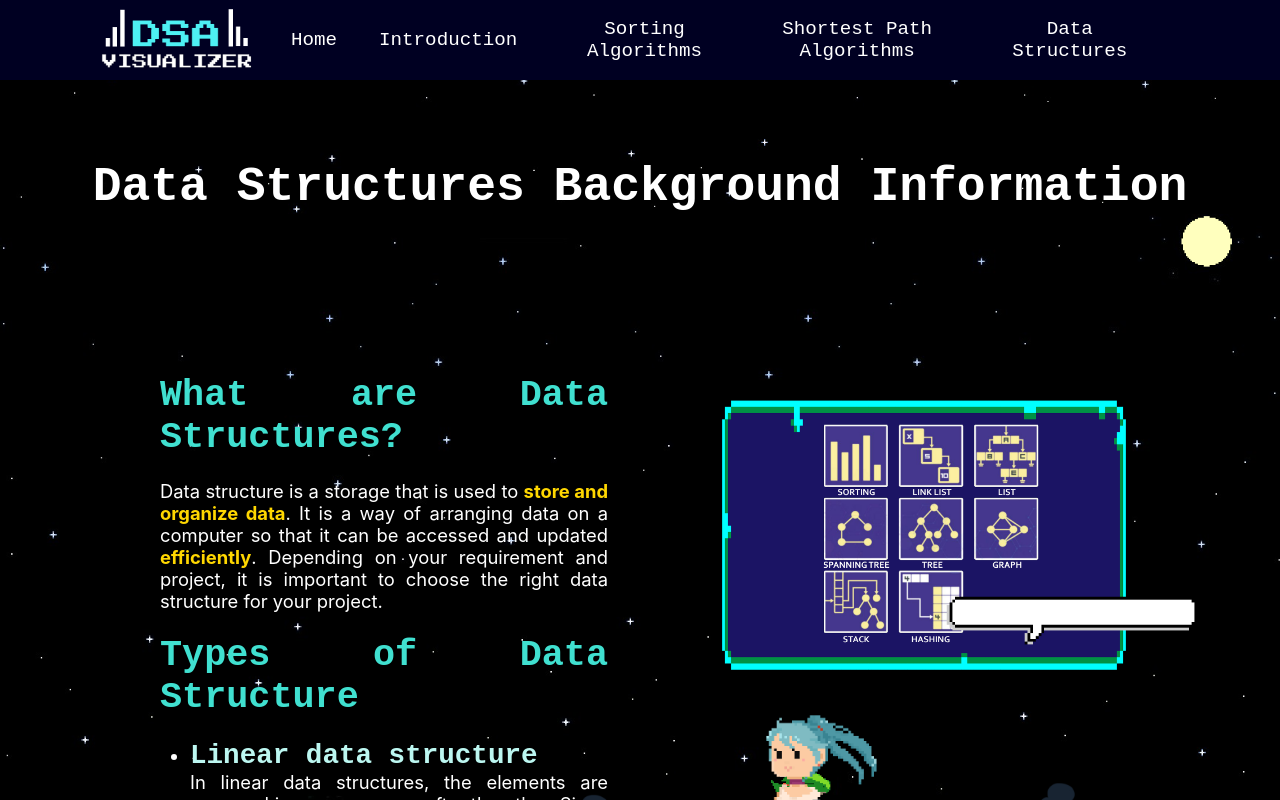
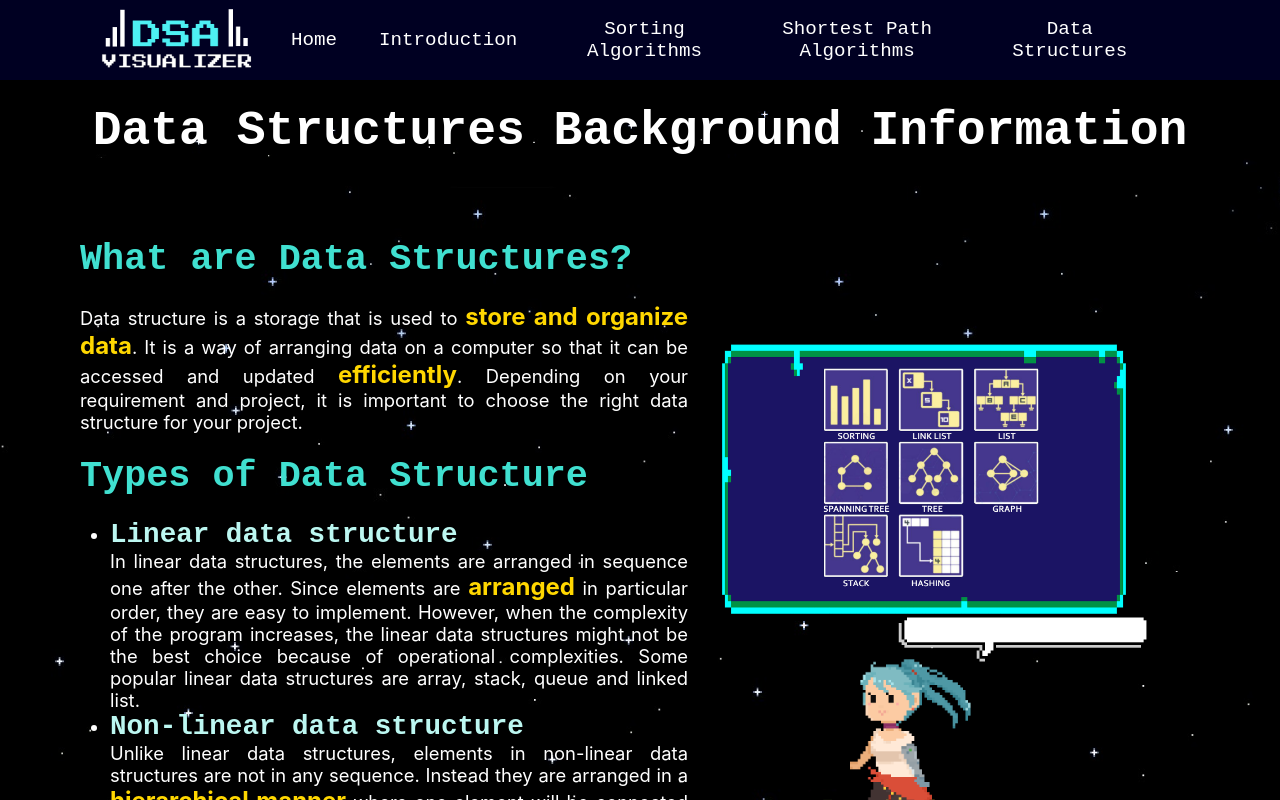
Before and after one commit to Jordiak/Visualizer, a React (Create React App) app: page /information in a window 1280 px wide. Shown: the top 800 px of the page. Built offline with nearby package versions, Linux system fonts and the light colour scheme.

Commit message:
added path distance traveled and edited grid design

```diff
--- a/src/App.css
+++ b/src/App.css
@@ -48,7 +48,7 @@
 
 }
 .InformationDivider {
-  padding-top: 10vh;
+  padding-top: 3vh;
   color: white;
   font-family: monospace;
   font-weight: bold;
@@ -89,7 +89,7 @@ h2{
   background-image: url("../src/components/images/pixel.jpg");
   background-position: center;
   background-size: cover;
-  height: 105vh;
+  height: 115vh;
 }
 
 .DataStructures {
@@ -125,7 +125,7 @@ h2{
   width: 60%;
   float:left;
   color: white;
-  padding:10rem;
+  padding:5rem;
   font-size: 1.15rem;
   /* background-image: url("../src/components/images/bluebox.png"); */
   text-align: justify;
@@ -140,8 +140,9 @@ h2{
 }
 .speechbubble1{
   position: relative;
-  left: 150px;
-  bottom: 80px;
+  float:left;
+  left: 10vw;
+  bottom: -21vh;
   width: 50%;
 }
 .speechbubble2{
@@ -153,11 +154,12 @@ h2{
 .htext{
   font-weight: bold;
   color: gold;
+  font-size: x-large;
 }
 .girl1{
   position: relative;
-  right: 350px;
-  top: 200px;
+  right: 20vw;
+  top: 25vh;
   width: 40%;
   transform: scaleX(-1);
 }
--- a/src/components/pathFindingVisualizer/Node/Node.css
+++ b/src/components/pathFindingVisualizer/Node/Node.css
@@ -8,11 +8,11 @@
 }
 
 .node-finish {
-  background-color: rgb(192, 43, 43);
+  background-color: rgb(243, 17, 17);
 }
 
 .node-start {
-  background-color: rgb(83, 83, 238);
+  background-color: rgb(32, 32, 255);
 }
 
 .node-visited {
@@ -34,22 +34,22 @@
   }
 
   50% {
-    background-color: rgba(217, 17, 187, 0.75);
+    background-color:rgb(224,144,223, 0.75);
   }
 
   75% {
     transform: scale(1.2);
-    background-color: rgba(34, 17, 217, 0.75);
+    background-color: rgb(164,76,211, 0.75);
   }
 
   100% {
     transform: scale(1);
-    background-color: rgba(0, 218, 69, 0.75);
+    background-color: rgb(53,0,117);
   }
 }
 
 .node-wall {
-  background-color: rgba(255, 255, 255, 0.829);
+  background-color: rgba(197, 229, 231, 0.829);
 }
 
 .node-shortest-path {
@@ -66,16 +66,16 @@
 @keyframes shortestPath {
   0% {
     transform: scale(0.6);
-    background-color: rgb(255, 254, 106);
+    background-color: rgb(3,89,86);
   }
 
   50% {
     transform: scale(1.2);
-    background-color: rgb(255, 254, 106);
+    background-color: rgb(0,145,124);
   }
 
   100% {
     transform: scale(1);
-    background-color: rgb(255, 254, 106);
+    background-color: rgb(18, 187, 187);
   }
 }
--- a/src/components/pathFindingVisualizer/PathfindingVisualizer.css
+++ b/src/components/pathFindingVisualizer/PathfindingVisualizer.css
@@ -20,4 +20,12 @@ button {
 
 table {
   width: 100%;
+  padding-bottom: 10rem;
 }
+
+.textDistance{
+  color: white;
+  font-weight:800;
+  font-size: larger;
+  font-family: 'Courier New', Courier, monospace;
+}
--- a/src/components/pathFindingVisualizer/PathfindingVisualizer.jsx
+++ b/src/components/pathFindingVisualizer/PathfindingVisualizer.jsx
@@ -5,6 +5,8 @@ import {dfs} from '../pathFindingAlgorithms/dfs';
 import {bfs} from '../pathFindingAlgorithms/bfs';
 
 import './PathfindingVisualizer.css';
+
+let distancestr='';
 
 export default class PathfindingVisualizer extends Component {
   constructor() {
@@ -40,7 +42,7 @@ export default class PathfindingVisualizer extends Component {
     this.setState({isRunning: !this.state.isRunning});
   }
 
-  /******************** Set up the initial grid ********************/
+  //INITIALIZING GRID
   getInitialGrid = (
     rowCount = this.state.ROW_COUNT,
     colCount = this.state.COLUMN_COUNT,
@@ -76,7 +78,7 @@ export default class PathfindingVisualizer extends Component {
     };
   };
 
-  /******************** Control mouse events ********************/
+  //MOUSE CONTROL HANDLING
   handleMouseDown(row, col) {
     if (!this.state.isRunning) {
       if (this.isGridClear()) {
@@ -212,7 +214,7 @@ export default class PathfindingVisualizer extends Component {
     }
   }
 
-  /******************** Clear Board/Walls ********************/
+  //CLEAR WALLS AND GRID
 
   clearGrid() {
     if (!this.state.isRunning) {
@@ -274,7 +276,8 @@ export default class PathfindingVisualizer extends Component {
     }
   }
 
-  /******************** Create Animations ********************/
+  //ANIMATION FOR PATH FINDING
+
   visualize(algo) {
     if (!this.state.isRunning) {
       this.clearGrid();
@@ -329,8 +332,9 @@ export default class PathfindingVisualizer extends Component {
     }
   }
 
-  /******************** Create path from start to finish ********************/
+  //DRAWS PATH FROM START TO FINISH
   animateShortestPath(nodesInShortestPathOrder) {
+    distancestr="Path Distance: "+(nodesInShortestPathOrder.length-3).toString()+" cells"
     for (let i = 0; i < nodesInShortestPathOrder.length; i++) {
       if (nodesInShortestPathOrder[i] === 'end') {
         setTimeout(() => {
@@ -358,6 +362,7 @@ export default class PathfindingVisualizer extends Component {
     const {grid, mouseIsPressed} = this.state;
     return (
       <div className="pathfindcontent">
+
 
 <button
           type="button"
@@ -391,6 +396,8 @@ export default class PathfindingVisualizer extends Component {
           onClick={() => this.clearWalls()}>
           Clear Walls
         </button>
+
+        <div className='textDistance'>{distancestr}</div>
 
         <table
           onMouseLeave={() => this.handleMouseLeave()}>
```
